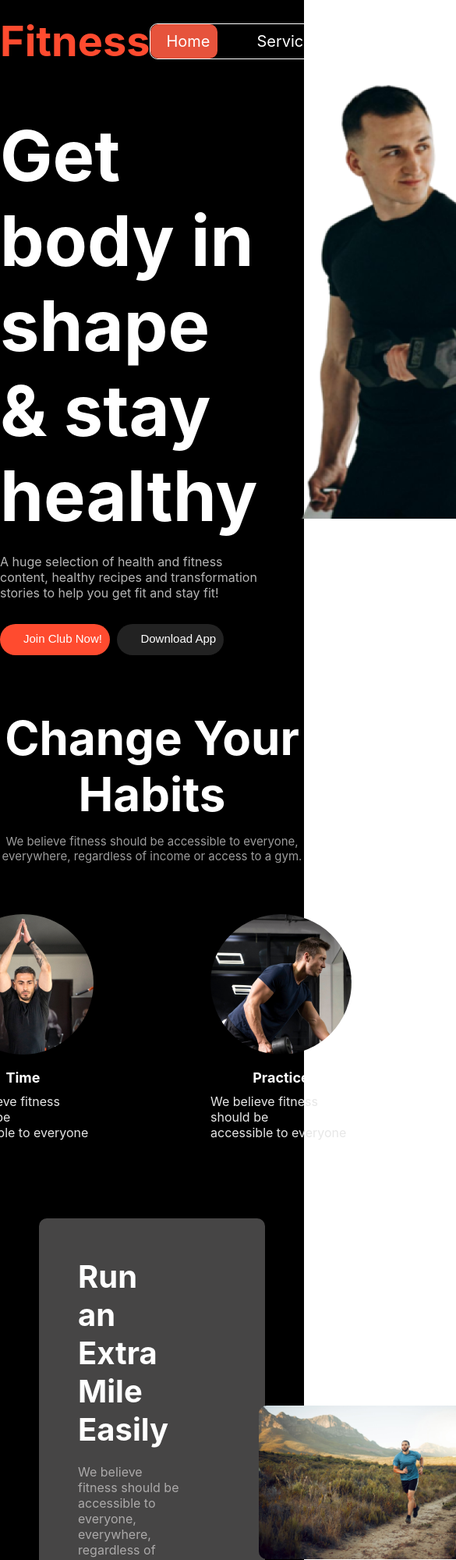
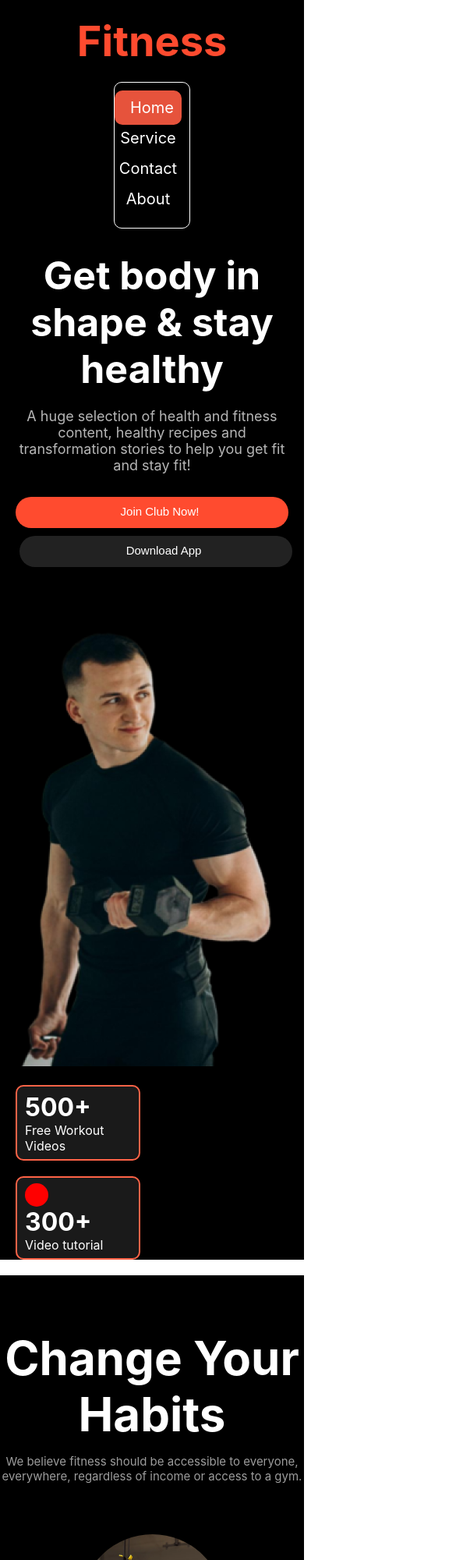
Before and after one commit to benjamin420-cmd/assigment-two-akash, a plain HTML site: page index.html in a window 390 px wide. Shown: the top 2000 px of the page at 78% size, 585 px wide, since content can reach past the window. Drawn offline with Linux system fonts and the light colour scheme.

Commit message:
Make this code responsive for phone and all items in the middle

```diff
--- a/index.html
+++ b/index.html
@@ -37,7 +37,13 @@
            </div>
             <div class="light"><img src="image/Images 2.png" alt=""></div>
        </div>
-       <div><h1></h1><p></p></div>
+       <div class="free-number"><h1>500+</h1><p>Free Workout Videos</p></div>
+
+       <div >
+        <div class="video-number"><div class="ball"></div><h1>300+</h1><p>Video tutorial</p></div>
+
+       </div>
+
       </div>
     </header>
 
--- a/style/style.css
+++ b/style/style.css
@@ -19,6 +19,7 @@
 .main-header{
     padding-top: 20px;
     background-color: #000000;
+    position: relative;
 }
 
 .nav-manu{
@@ -131,6 +132,39 @@
     height: 50px;
     width: 50px;
 }
+.free-number{
+    color: white;
+    border: 2px solid tomato;
+    width: 160px;
+    position:absolute ;
+    margin-top: -450px;
+    margin-left: 900px;
+    border-radius: 10px;
+    background-color: #3030308A;
+    padding: 7px 10px;
+}
+.video-number{
+    color: white;
+    border: 2px solid tomato;
+    width: 160px;
+    position: absolute;
+    margin-top:-160px ;
+    margin-left: 650px;
+    border-radius: 10px;
+    background-color:#3030308A;
+    padding: 7px 10px;
+
+}
+.ball{
+    height: 30px;
+    width: 30px;
+    border-radius: 50%;
+    background-color: red;
+    padding-left: -50px;
+
+
+}
+
 /* section - 2 */
 .section-2{
     text-align: center;
@@ -152,11 +186,12 @@
 /* image section */
 .img-section{
     display: flex ;
-   justify-content: center;
+   flex-direction: column;
    padding-top: 60px;
    color: #ffffff;
    gap: 150px;
    background-color: #000000;
+   text-align: center;
 }
 
 .image-1{
@@ -165,9 +200,9 @@
 }
 
 .middle{
-  text-align: center;
+  /* text-align: center; */
   font-size: 18px;
-  padding-top: 15px;
+  padding-top: 10px;
 
 }
 .middle-para{
@@ -404,7 +439,7 @@
 .team-grid {
     display: grid;
     grid-template-columns: repeat(3, 1fr);
-    gap: 20px;
+    gap: 10px;
     max-width: 1200px;
     margin: 0 auto;
     padding-bottom: 80px;
@@ -417,8 +452,9 @@
 }
 
 .team-member img {
-    width: 100%;
-    height: auto;
+    width:400px;
+    height:300px;
+    border-radius: 20px;
 
 }
 
@@ -508,3 +544,134 @@
     border-top: 1px solid #333;
 }
 /* responsive code */
+@media only screen and (max-width: 768px) {
+    .container {
+        padding: 0 20px;
+    }
+
+    /* nav-section-start */
+    .nav-manu {
+        flex-direction: column;
+        align-items: center;
+        text-align: center;
+    }
+
+    .flex-two {
+        flex-direction: column;
+        margin-top: 10px;
+    }
+
+    .flex-two li {
+        margin-right: 0;
+        margin-bottom: 15px;
+    }
+
+    .nav-logo {
+        margin-bottom: 20px;
+    }
+
+    /* section-1 */
+    .section-1 {
+        flex-direction: column;
+        text-align: center;
+    }
+
+    .moon {
+        padding-top: 30px;
+    }
+
+    .head {
+        font-size: 50px;
+    }
+
+    .head-para {
+        font-size: 18px;
+    }
+
+    .Download-section {
+        flex-direction: column;
+        align-items: center;
+    }
+
+    .join-btn, .Download-btn {
+        width: 100%;
+        margin-bottom: 10px;
+    }
+
+    .free-number, .video-number {
+        position: static;
+        margin: 20px 0;
+    }
+
+    /* section-4 */
+    .hero-section {
+        flex-direction: column;
+        gap: 20px;
+    }
+
+    .hero-image img {
+        width: 100%;
+        max-width: 300px;
+    }
+
+    .hero-text h1 {
+        font-size: 2rem;
+    }
+
+    .hero-text p {
+        font-size: 1rem;
+    }
+
+    .hero-text button {
+        padding: 10px 30px;
+        font-size: 0.9rem;
+    }
+
+    /* section-6 */
+    .grid-container {
+        grid-template-columns: 1fr;
+    }
+
+    /* section-8 */
+    .bmi-section {
+        flex-direction: column;
+        text-align: center;
+    }
+
+    .bmi-chart, .bmi-calculator {
+        width: 100%;
+    }
+
+    .bmi-calculator form {
+        grid-template-columns: 1fr;
+    }
+
+    .bmi-calculator button {
+        width: 100%;
+    }
+
+    /* section-9 */
+    .team-grid {
+        grid-template-columns: 1fr;
+        text-align: center;
+    }
+
+    .team-member img {
+        width: 100%;
+        height: auto;
+    }
+
+    /* footer */
+    .footer {
+        flex-direction: column;
+        text-align: center;
+    }
+
+    .footer .column {
+        margin-bottom: 20px;
+    }
+
+    .footer ul {
+        text-align: center;
+    }
+}
```
